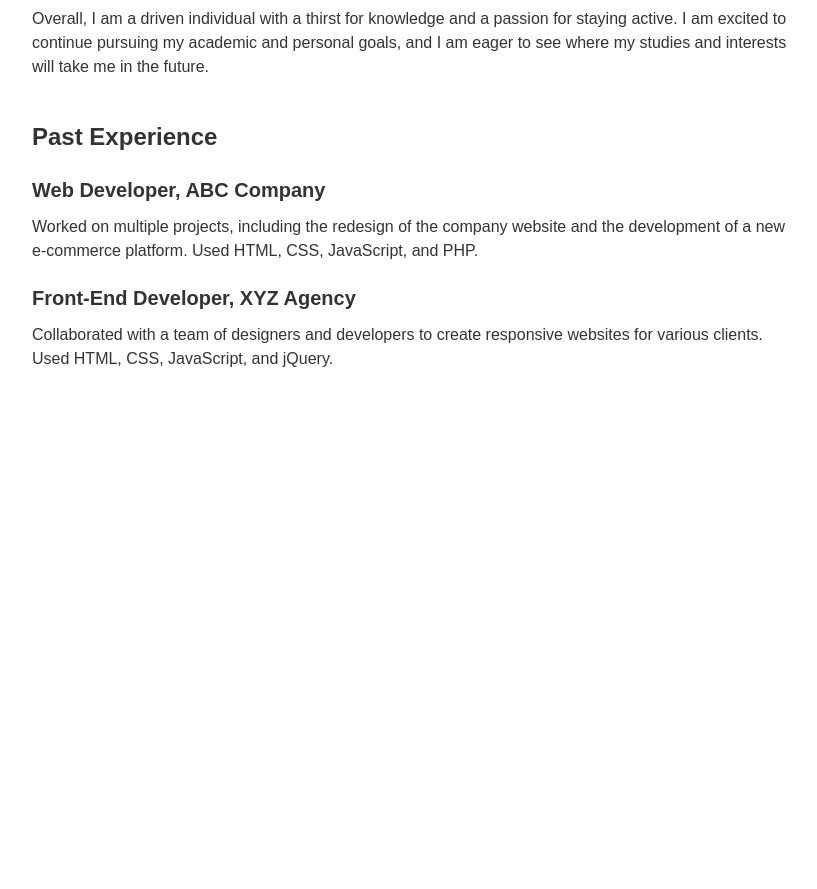
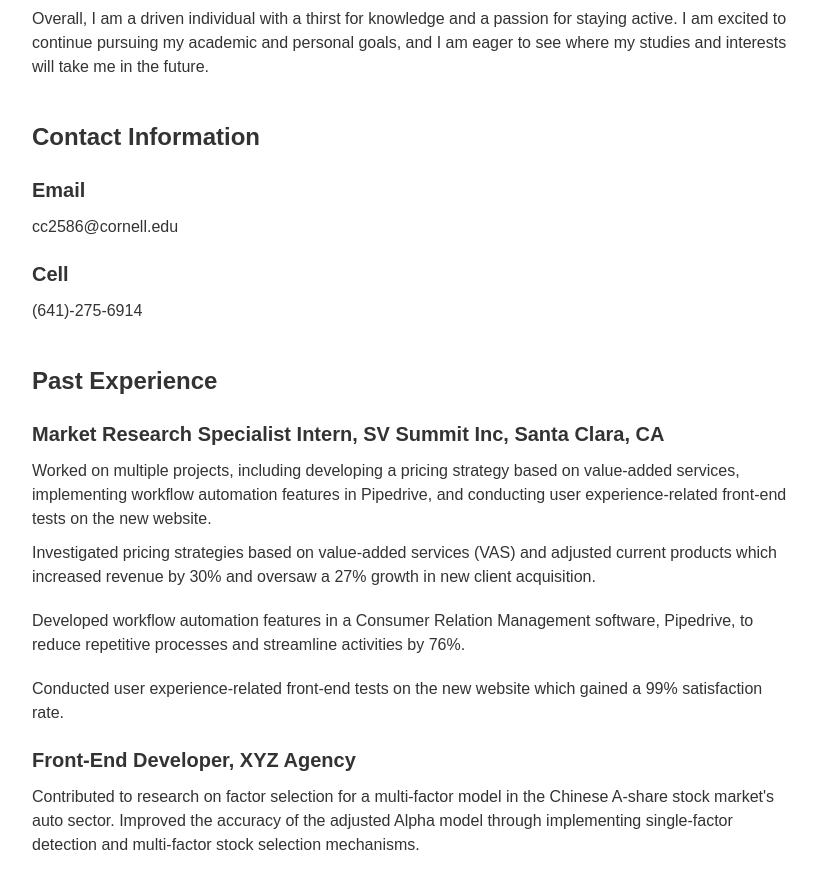
Before and after one commit to ccming1006/ccm1006.github.io, a plain HTML site: page index.html in a window 1280 px wide. Shown: the part 375-1264 px from the top of the page, without its empty margins (228-1045 px from the left). Before the commit the page ends 806 px from the top, so only its background shows below. Drawn offline with Linux system fonts and the light colour scheme.

Commit message:
updated experiences

```diff
--- a/index.html
+++ b/index.html
@@ -7,7 +7,7 @@
 </head>
 <body>
   <header>
-    <h1>About Me</h1>
+    <h1>Chuming Chen</h1>
   </header>
   <main>
     <section>
@@ -17,15 +17,33 @@
       <p>Overall, I am a driven individual with a thirst for knowledge and a passion for staying active. I am excited to continue pursuing my academic and personal goals, and I am eager to see where my studies and interests will take me in the future.</p>
     </section>
     <section>
+      <h2>Contact Information</h2>
+      <ul>
+        <li>
+          <h3>Email</h3>
+          <p>cc2586@cornell.edu</p>
+        </li>
+        <li>
+          <h3>Cell</h3>
+          <p>(641)-275-6914</p>
+        </li>
+      </ul>
+    </section>
+    <section>
       <h2>Past Experience</h2>
       <ul>
         <li>
-          <h3>Web Developer, ABC Company</h3>
-          <p>Worked on multiple projects, including the redesign of the company website and the development of a new e-commerce platform. Used HTML, CSS, JavaScript, and PHP.</p>
+          <h3>Market Research Specialist Intern, SV Summit Inc, Santa Clara, CA</h3>
+          <p>Worked on multiple projects, including developing a pricing strategy based on value-added services, implementing workflow automation features in Pipedrive, and conducting user experience-related front-end tests on the new website.</p>
+          <ul>
+            <li>Investigated pricing strategies based on value-added services (VAS) and adjusted current products which increased revenue by 30% and oversaw a 27% growth in new client acquisition. </li>
+            <li>Developed workflow automation features in a Consumer Relation Management software, Pipedrive, to reduce repetitive processes and streamline activities by 76%.</li>
+            <li>Conducted user experience-related front-end tests on the new website which gained a 99% satisfaction rate.</li>
+          </ul>
         </li>
         <li>
           <h3>Front-End Developer, XYZ Agency</h3>
-          <p>Collaborated with a team of designers and developers to create responsive websites for various clients. Used HTML, CSS, JavaScript, and jQuery.</p>
+          <p>Contributed to research on factor selection for a multi-factor model in the Chinese A-share stock market's auto sector. Improved the accuracy of the adjusted Alpha model through implementing single-factor detection and multi-factor stock selection mechanisms.</p>
         </li>
       </ul>
     </section>
```
Also changed, not shown: 1 other file.
